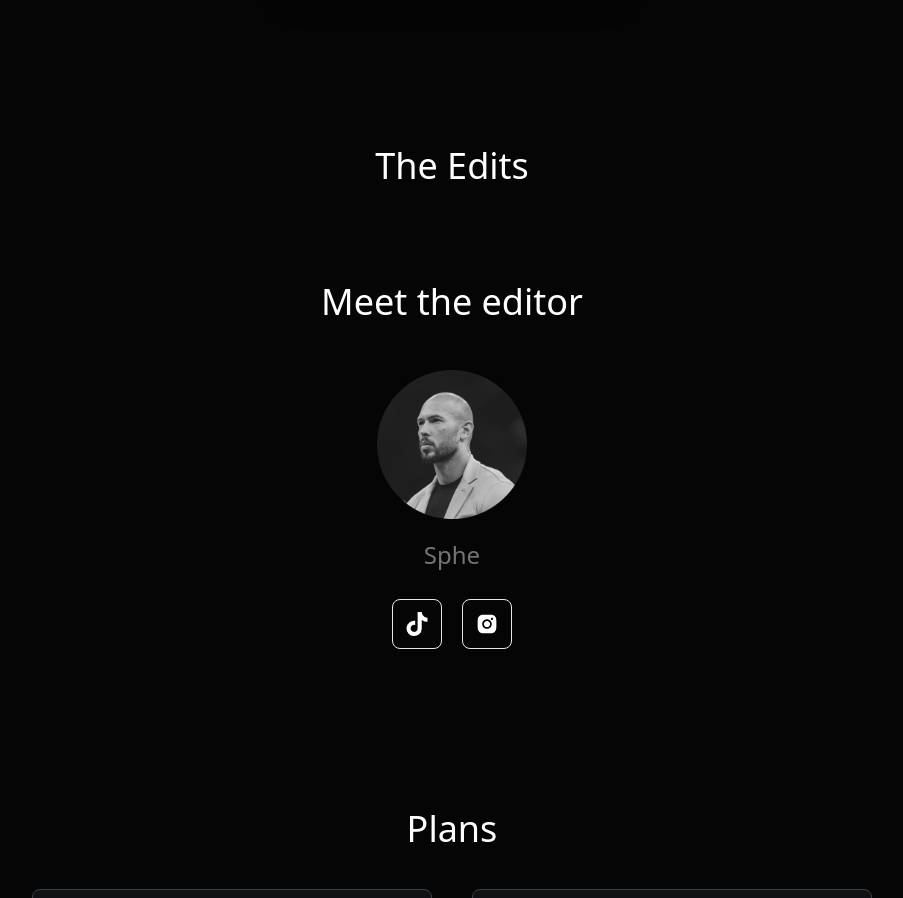
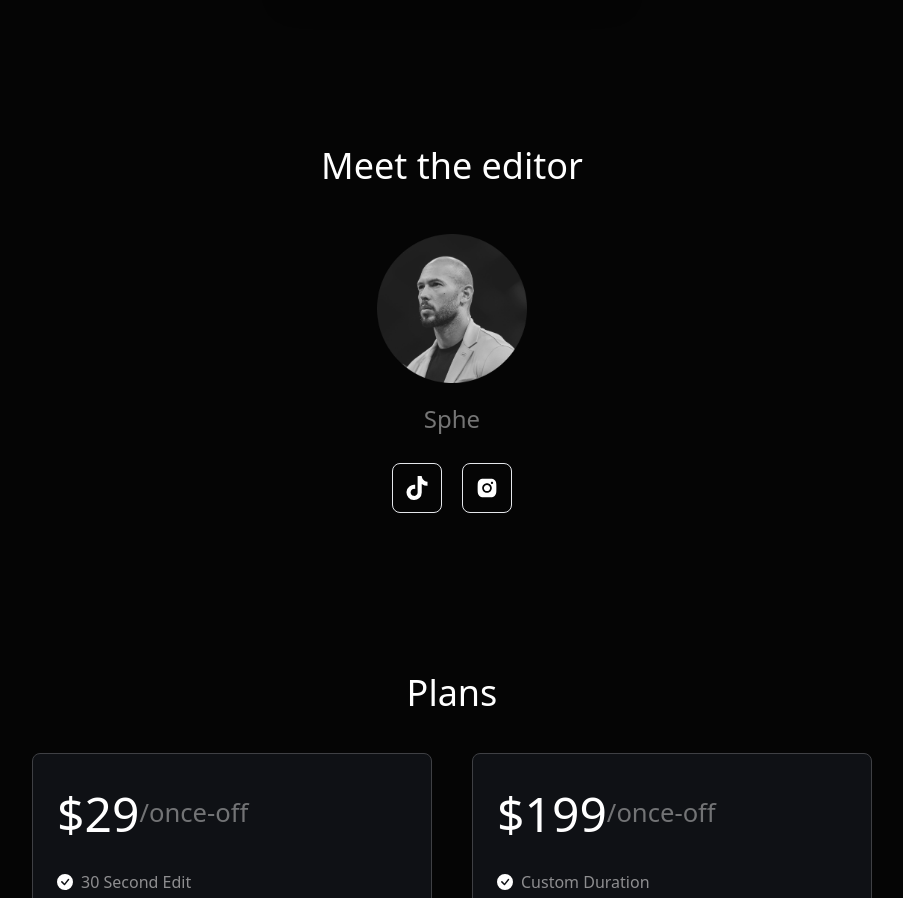
Before and after one commit to S-P-H-E/sphe-editing, a Next.js app: page / in a window 1280 px wide. Shown: the part 1245-2143 px from the top of the page, without its empty margins (188-1091 px from the left). Built offline with nearby package versions, Linux system fonts and the light colour scheme.

Commit message:
portfolio remove

```diff
--- a/components/Plan.js
+++ b/components/Plan.js
@@ -32,7 +32,7 @@ export default function Plan({before, price, recurrence, option1, option2, optio
           </div>
 
           <div className='w-full flex'>
-            <h1 onClick={emailBTN} className='bg-white rounded-lg text-black font-medium flex justify-center items-center py-2 mt-6 mx-1 w-full'>Purchase<mark className='mx-1 bg-transparent text-[#5C5C5D] font-light'>${price}</mark></h1>
+            <h1 onClick={emailBTN} className='bg-white rounded-lg text-black font-medium flex justify-center items-center py-2 mt-6 mx-1 w-full cursor-pointer'>Purchase<mark className='mx-1 bg-transparent text-[#5C5C5D] font-light'>${price}</mark></h1>
             {/* <FaPaypal size={40} className='bg-white rounded-lg text-black font-medium flex justify-center items-center py-2 mt-6 mx-1 w-20'/> */}
           </div>
         </div>
--- a/pages/index.js
+++ b/pages/index.js
@@ -88,9 +88,9 @@ export default function Home() {
       </div>
 
       {/* Portfolio */}
-      <div className='flex flex-col justify-center items-center text-white'>
+      {/* <div className='flex flex-col justify-center items-center text-white'>
         <h1 className='font-medium text-4xl m-12'>The Edits</h1>
-      </div>
+      </div> */}
 
       {/* Editor */}
       <div ref={editorRef} className='flex flex-col justify-center items-center text-white'>
```
